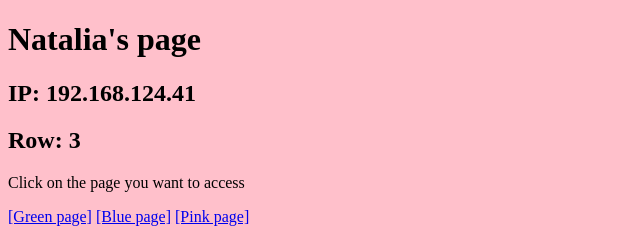
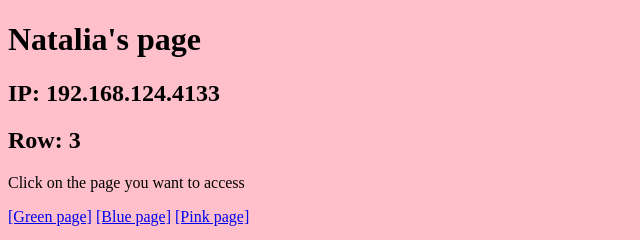
Before and after one commit to nattrigueros/2018-19-PNE-practices, a plain HTML site: page session-13/index.html in a window 1280 px wide. Shown: the top 240 px of the page, 0-640 px from the left. Drawn offline with Linux system fonts and the light colour scheme.

Commit message:
This is the edited Index for EXERCISE 2 :)

```diff
--- a/session-13/index.html
+++ b/session-13/index.html
@@ -7,7 +7,7 @@
 </head>
 <body style="background-color: pink">
   <h1>Natalia's page</h1>
-  <h2>IP: 192.168.124.41</h2>
+  <h2>IP: 192.168.124.4133</h2>
   <h2>Row: 3</h2>
 <p>Click on the page you want to access</p>
 <a href="green.html">[Green page]</a>
```
